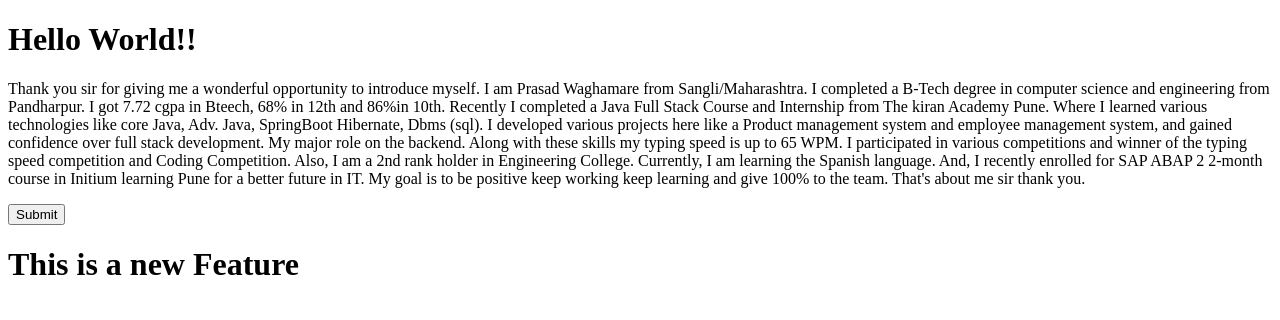
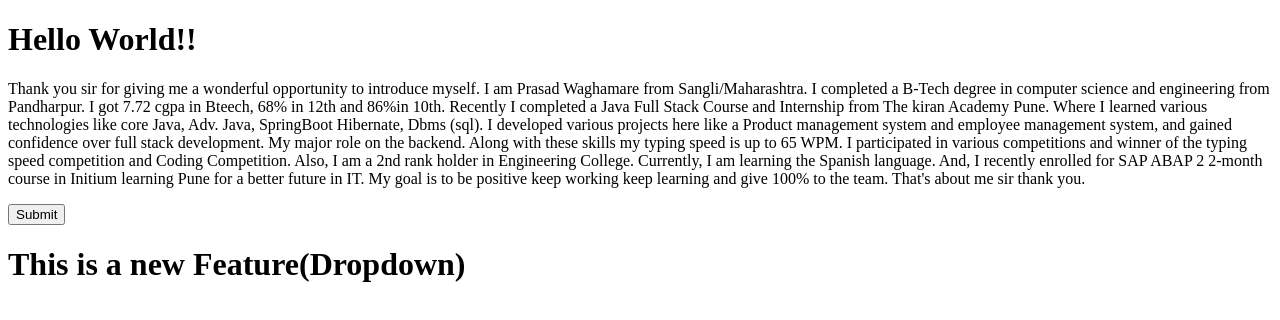
Before and after one commit to anupama-yadav-git-hub01/Anupama-Yadav-Project, a plain HTML site: page index.html in a window 1280 px wide. Drawn offline with Linux system fonts and the light colour scheme.

```diff
--- a/index.html
+++ b/index.html
@@ -36,6 +36,6 @@
             That's about me sir thank you.</p>
         <button class="submit">Submit</button>
     </div>
-    <h1>This is a new Feature</h1>
+    <h1>This is a new Feature(Dropdown)</h1>
 </body>
 </html>
```
